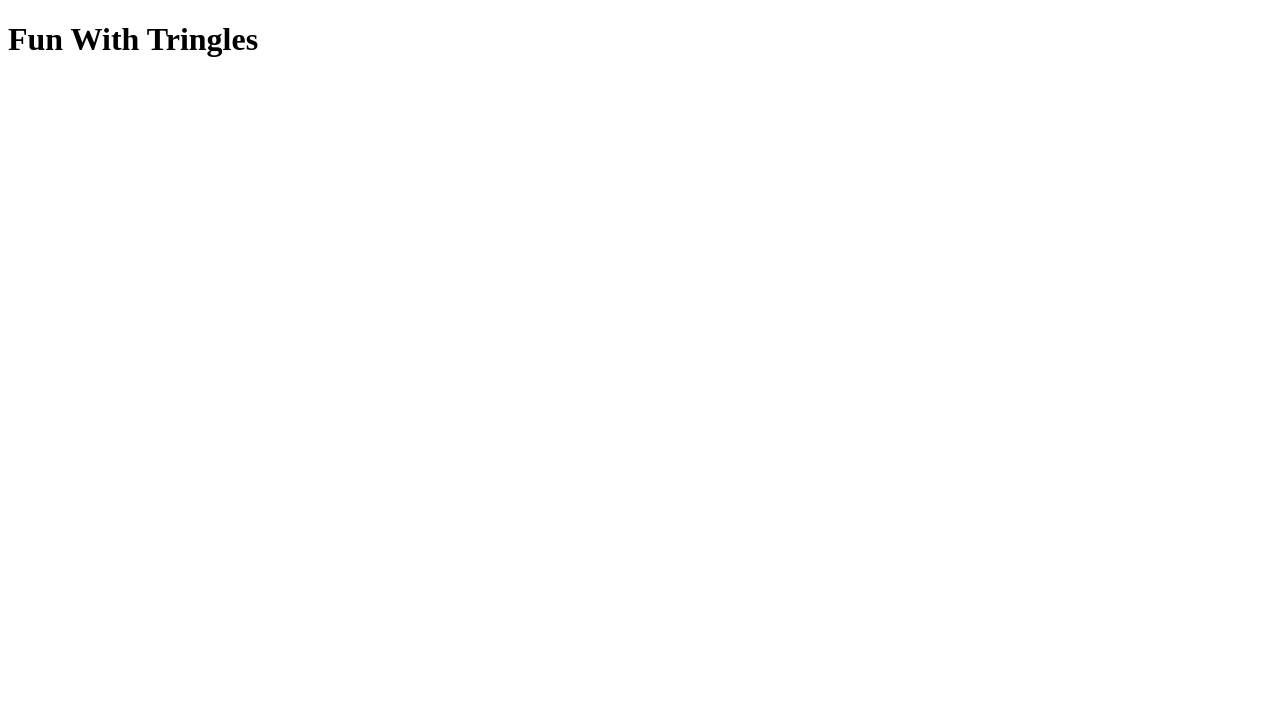
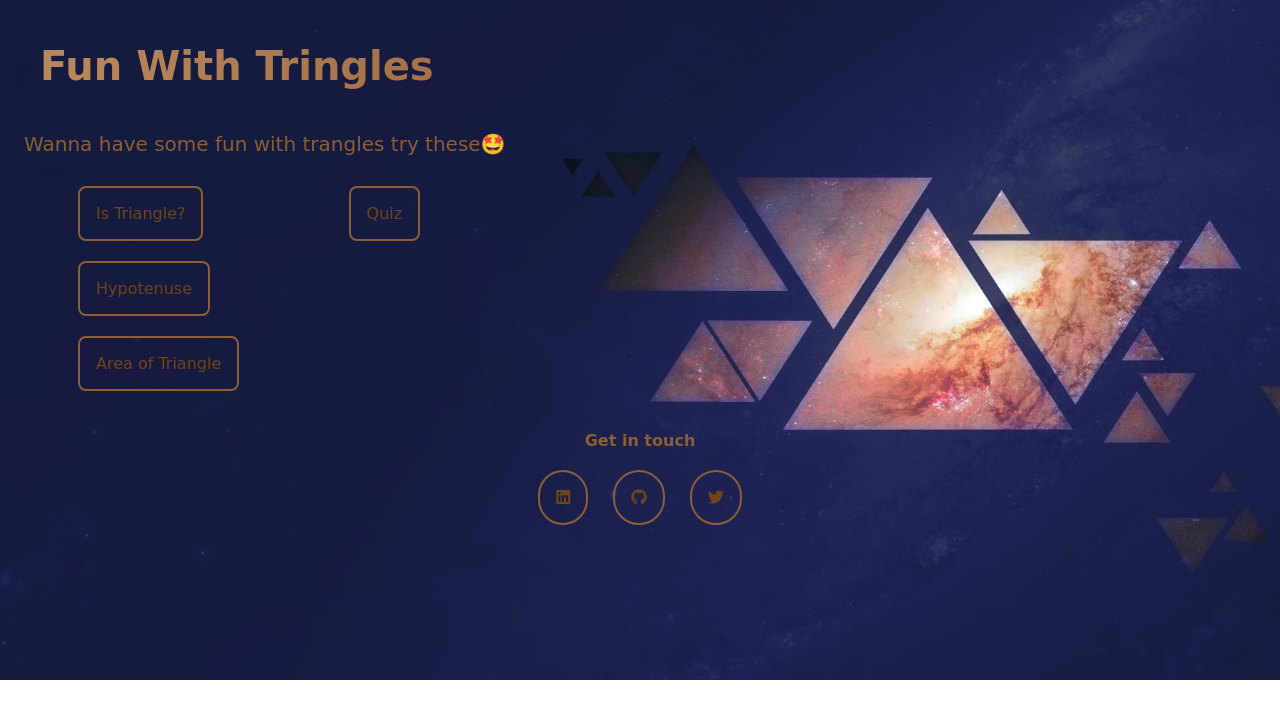
Before and after one commit to Aakarshashetty/fun-with-triangles, a plain HTML site: page html/main.html in a window 1280 px wide. Drawn offline with Linux system fonts and the light colour scheme; a web font is replaced by a local one.

Commit message:
added css for main

```diff
--- a/html/main.html
+++ b/html/main.html
@@ -5,12 +5,28 @@
     <meta http-equiv="X-UA-Compatible" content="IE=edge">
     <meta name="viewport" content="width=device-width, initial-scale=1.0">
     <title>main</title>
+    <link rel="stylesheet" href="https://cdnjs.cloudflare.com/ajax/libs/font-awesome/6.0.0/css/all.min.css">
+    <link rel="stylesheet" href="/styles/mainStyle.css">
 </head>
 <body>
     <header>
         <h1>Fun With Tringles</h1>
-
+        <p class="para">Wanna have some fun with trangles try these🤩 </p>
     </header>
+    <div class="section">
+        <a href="/html/isTriangle.html">Is Triangle?</a>
+        <a href="/html/quiz.html">Quiz</a>
+        <a href="/html/hypotenuse.html">Hypotenuse</a>
+        <a href="/html/area.html">Area of Triangle</a>
+    </div>
+    <footer>
+        <div class="footer-insider">Get in touch</div>
+        <div class="social">
+            <a class="link" href="https://www.linkedin.com/in/aakarsha-kodthiwada-5566bb184/"><i class="fa-brands fa-linkedin"></i></a>
+            <a class="link" href="https://github.com/Aakarshashetty"><i class="fa-brands fa-github"></i></a>
+            <a class="link" href="https://twitter.com/Aakarsha_shetty"><i class="fa-brands fa-twitter"></i></a>
+        </div>
+    </footer>
 
 </body>
 </html>
--- /dev/null
+++ b/styles/mainStyle.css
@@ -0,0 +1,54 @@
+@import url('https://fonts.googleapis.com/css2?family=Aboreto&display=swap');
+body{
+    background: url("/images/background.jpg");
+    background-size: 1367px 680px;
+    background-repeat: no-repeat;
+    color: #8b5e34;
+    font-family: 'Aboreto', cursive;
+    /* max-width: 500px; */
+}
+header h1{
+    background-image: linear-gradient(to right,#bc8a5f, #a47148, #8b5e34, #6f4518);
+    -webkit-background-clip: text;
+    -webkit-text-fill-color: transparent;
+    font-size: 40px;
+    padding: 1rem 2rem;
+}
+.para{
+    font-size: 20px;
+    text-align: left;
+    padding: 0rem 1rem;
+}
+.section{
+    max-width: 500px;
+}
+a{
+   text-decoration: none;
+   display: inline-block;
+   margin: 10px 70px;
+   border: 2px solid #8b5e34;
+   text-align: center;
+   padding: 1rem 1rem;
+   color: #6f4518;
+   border-radius: 0.5rem;
+   max-width: 300px;
+}
+a:hover{
+    background-color: #8b5e34;
+    color: #001f54;
+    font-weight: bold;
+}
+.footer-insider{
+    text-align: center;
+    font-weight: bold;
+    /* margin: 0px 600px; */
+    margin: 30px;
+    margin-bottom: 10px;
+}
+.link{
+    margin: 10px 10px;
+    border-radius: 10rem;
+}
+.social{
+    text-align: center;
+}
```
Also changed, not shown: images/background.jpg (added).
